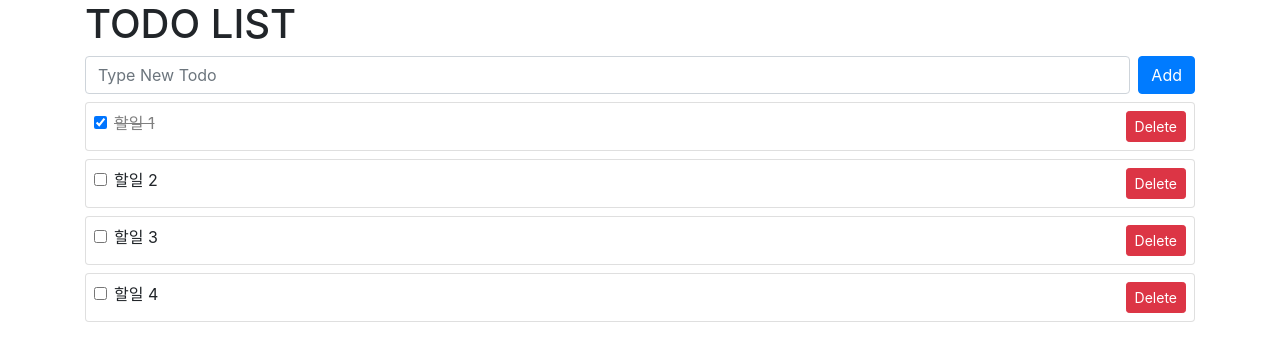
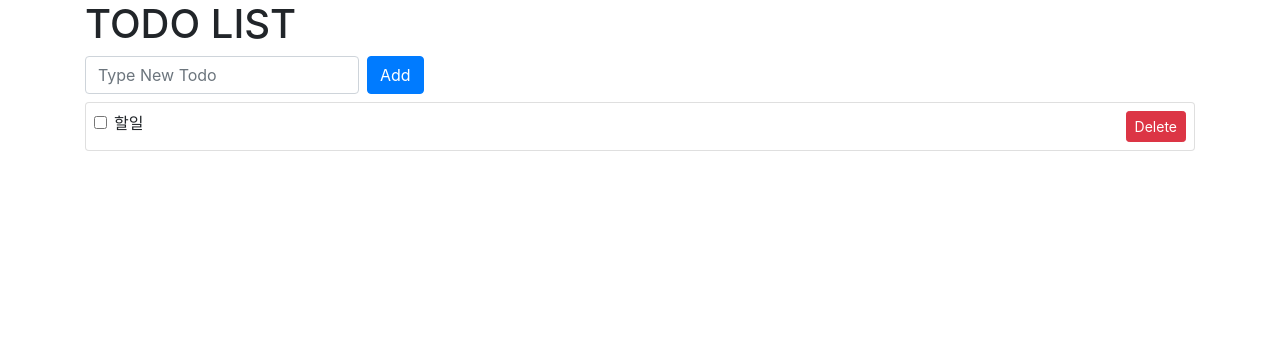
Before and after one commit to oplidote/todo_demo, a Vue app: page / in a window 1280 px wide. Shown: the top 358 px of the page. Built offline with nearby package versions, Linux system fonts and the light colour scheme.

Commit message:
props emit

```diff
--- a/public/index.html
+++ b/public/index.html
@@ -1,5 +1,5 @@
 <!DOCTYPE html>
-<html lang="">
+<html lang="ko">
   <head>
     <meta charset="utf-8">
     <meta http-equiv="X-UA-Compatible" content="IE=edge">
--- a/src/App.vue
+++ b/src/App.vue
@@ -2,120 +2,51 @@
   <div class="container">
     <h1>TODO LIST</h1>
     <!-- 할일 추가 입력창 -->
-    <form action="" class="d-flex" v-on:submit.prevent="onSubmit">
-      <div class="flex-grow-1 mr-2">
-        <input
-          type="text"
-          placeholder="Type New Todo"
-          class="form-control"
-          v-model="todo"
-        >
-      </div>
-      <div>
-        <button class="btn btn-primary" type="submit">Add</button>
-      </div>
-    </form>
+    <TodoSimpleForm v-on:add-todo = "addTodo"/>
 
-    <!-- 내용 입력 안내창 -->
-    <div v-show="hasError" class="red">내용을 입력하세요.</div>
 
+    <!-- 목록없음 안내창 -->
+    <div v-show="!todos.length" class="red">생성된 Todo 목록이 없습니다.</div>
     <!-- todo 목록창 -->
-    <div
-      class="card mt-2"
-      v-for = "(todo, index) in todos"
-      v-bind:key = "todo.id"
-    >
-      <div class="card-body p-2 d-flex">
+    <TodoList v-bind:todos="todos"/>
 
-        <div class="form-check flex-grow-1">
-          <input type="checkbox"
-          class="form-check-input"
-          v-model="todo.complete"
-          v-bind:id = "todo.id"
-          >
-          <label
-            class="form-check-label"
-            v-bind:class="{ todocss : todo.complete }"
-            v-bind:for = "todo.id"
-          >
-            {{ todo.subject }}
-          </label>
-        </div>
-        <!-- 삭제버튼 -->
-        <div>
-          <button class="btn btn-danger btn-sm" @click="deleteTodo(index)">Delete</button>
-        </div>
-
-      </div>
-    </div>
   </div>
 </template>
 
 <script>
-  import {ref} from 'vue';
+import { ref } from "vue";
+import TodoSimpleForm from "./components/TodoSimpleForm.vue";
+import TodoList from './components/TodoList.vue'
 
 export default {
-    setup(){
+  components: {
+    TodoSimpleForm,
+    TodoList
+  },
+  setup() {
     // 할일 목록(배열)을 저장
       const todos = ref([
-        {id: 1, subject: '할일 1', complete: true},
-        {id: 2, subject: '할일 2', complete: false},
-        {id: 3, subject: '할일 3', complete: false},
-        {id: 4, subject: '할일 4', complete: false}
+        {id:1, subject:'할일', completed: false}
       ]);
-      // 추가할 할일
-      const todo = ref('');
 
-      // 내용 입력 안내창 여부
-      const hasError = ref(false);
-
-      // todo 스타일시트
-      const todoStyle = {
-        textDecoration: 'line-through',
-        color: 'gray'
-      }
-
-      // 버튼 클릭시 처리
-      const onSubmit = () => {
-        // 내용이 있는지 없는지 구분한다.
-        if(todo.value === '') {
-
-          //안내창 보여준다.
-          hasError.value = true;
-
-        }else{
-
-          // 안내창 숨기기
-          hasError.value = false;
-
-          // 할일의 내용을 배열로 추가한다.
-          todos.value.push({
-            id: Date.now(),
-            subject: todo.value,
-            complete: false
-          });
-
-        }
-
-        todo.value = '';
+    // TodoSimpleForm 에서 add-todo 이벤트로 전달된 객체 처리
+    const addTodo = (todo) => {
+      todos.value.push(todo);
     };
 
-      const deleteTodo =  (index) => {
-        // 배열내에서 index로 부터 항목 1개 제거
+    const deleteTodo = (index) => {
+      // console.log('지우기' + index);
+      // 배열내에서 순서번호로 부터 1개 제거
       todos.value.splice(index, 1);
-
-      }
+    };
 
     return {
       todos,
-        todo,
-        hasError,
-        todoStyle,
-        onSubmit,
-        deleteTodo
-      }
-    }
-  }
+      addTodo,
+      deleteTodo,
+    };
+  },
+};
 </script>
 
 <style>
@@ -127,5 +58,4 @@
   color: gray;
   text-decoration: line-through;
 }
-
 </style>
--- /dev/null
+++ b/src/components/TodoList.vue
@@ -0,0 +1,41 @@
+<template>
+  <div class="card mt-2" v-for="(todo, index) in todos" v-bind:key="todo.id">
+    <div class="card-body p-2 d-flex">
+      <div class="form-check flex-grow-1">
+        <input
+          type="checkbox"
+          class="form-check-input"
+          v-model="todo.complete"
+          v-bind:id="todo.id"
+        />
+        <label
+          class="form-check-label"
+          v-bind:class="{ todocss: todo.complete }"
+          v-bind:for="todo.id"
+        >
+          {{ todo.subject }}
+        </label>
+      </div>
+      <!-- 삭제버튼 -->
+      <div>
+        <button class="btn btn-danger btn-sm" @click="deleteTodo(index)">
+            Delete
+        </button>
+      </div>
+    </div>
+  </div>
+</template>
+<script>
+export default {
+    // props: ['todos']
+    props: {
+        todos: {
+            type:Array,
+            require: true,
+        }
+        }
+};
+</script>
+
+<style>
+</style>
--- /dev/null
+++ b/src/components/TodoSimpleForm.vue
@@ -0,0 +1,64 @@
+<template>
+    <!-- html 태그 작성 장소 -->
+    <form action="" class="d-flex" v-on:submit.prevent="onSubmit">
+    <div class="d-flex">
+        <div class="flex-grow-1 mr-2">
+            <input type="text" placeholder="Type New Todo" class="form-control" v-model="todo"/>
+        </div>
+        <div>
+        <button class="btn btn-primary" type="submit">Add</button>
+        </div>
+    </div>
+
+
+    <!-- 내용 입력 안내창 -->
+    <div v-show="hasError" class="red">내용을 입력하세요.</div>
+    </form>
+</template>
+<script>
+import {ref} from 'vue'
+    // js 코딩 장소
+    export default {
+        setup(props, context){
+            // 추가할 할일
+            const todo = ref("");
+            // 내용 입력 안내창 여부
+            const hasError = ref(false);
+            // 버튼 클릭시 처리
+            const onSubmit = () => {
+            // 내용이 있는지 없는지 구분한다.
+                if (todo.value === "") {
+                //안내창 보여준다.
+                hasError.value = true;
+                } else {
+                    // 안내창 숨기기
+                    hasError.value = false;
+                    // 할일의 내용을 배열로 추가한다.
+                    // 이때 상위 컴포넌트로 전달
+                    // context.emit('이벤트',{데이터});
+                    context.emit('add-todo',{
+                        id: Date.now(),
+                        subject: todo.value,
+                        complete: false,
+                    });
+                    // todos.value.push({
+                    //     id: Date.now(),
+                    //     subject: todo.value,
+                    //     complete: false,
+                    // });
+                }
+                todo.value = "";
+            };
+            return {
+                todo,
+                hasError,
+                onSubmit,
+                props,
+                context
+            }
+        }
+    };
+</script>
+<style>
+/* css 작성장소 */
+</style>
```
Lines whose indentation alone changed are shown as unchanged.
